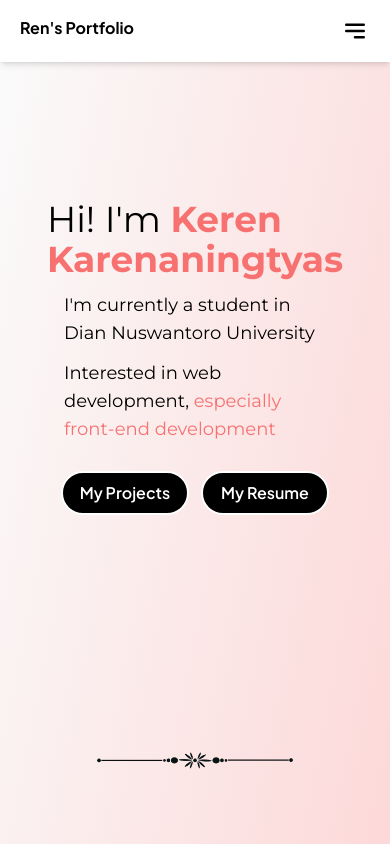
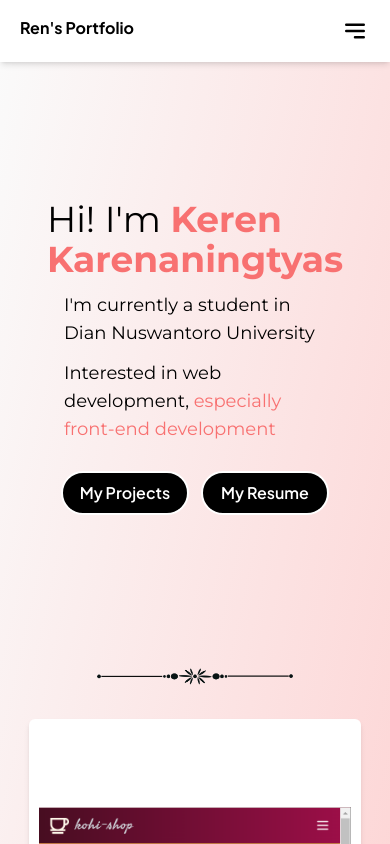
Before and after one commit to rreennn/my-portfolio, a Next.js app: page / in a window 390 px wide. Shown: the top 844 px of the page. Built offline with nearby package versions, Linux system fonts and the light colour scheme.

Commit message:
fix font and responsive card

```diff
--- a/app/components/Header.jsx
+++ b/app/components/Header.jsx
@@ -5,7 +5,7 @@ import Image from "next/image";
 
 export default function Header() {
   return (
-    <div className="h-screen" id="about">
+    <div className="" id="about">
       {/* lil screen */}
       <div className="md:hidden h-[70vh] flex px-16 items-center gap-3 justify-center flex-col">
         <p className={montserrat.className}>
@@ -79,7 +79,7 @@ export default function Header() {
           </a>
         </div>
       </div>
-      <div className="flex justify-center pt-24">
+      <div className="flex justify-center py-3">
         <Image src={divider} alt="divider" width={200} />
       </div>
     </div>
```
